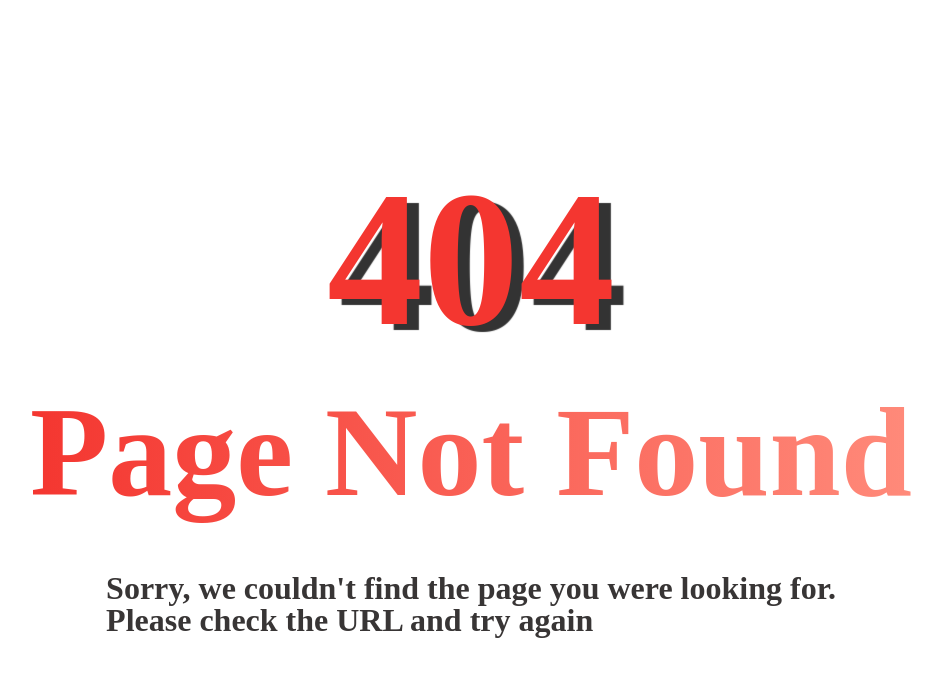
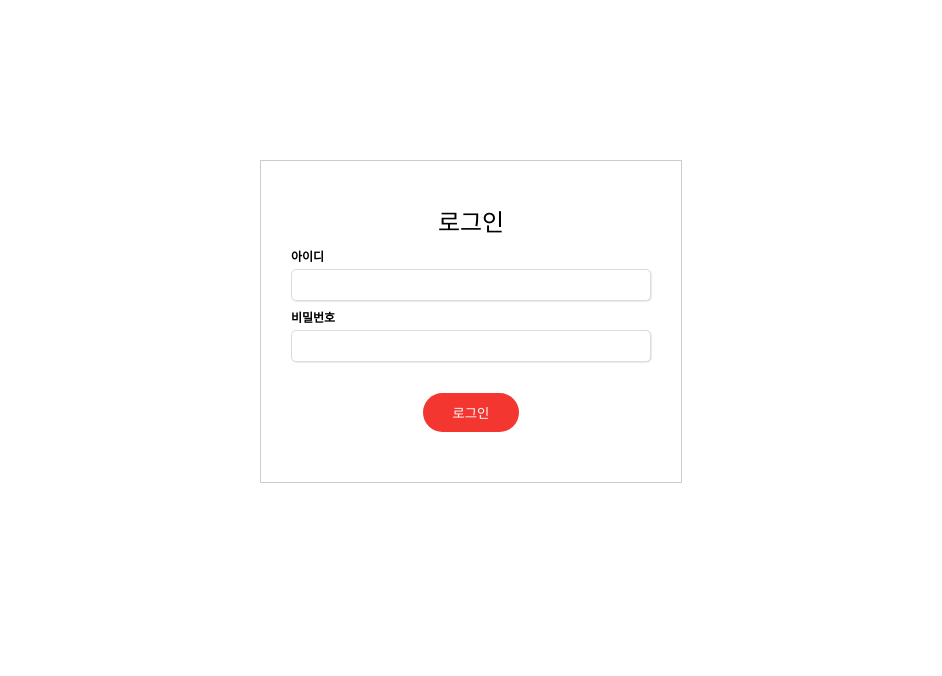
Before and after one commit to KDT1-FE/Y_FE_Toy2, a React (Vite) app: page /login in a window 1280 px wide. Before the commit this address had no page. Shown: the top 676 px of the page, without its empty margins (169-1111 px from the left). Built offline with nearby package versions, Linux system fonts and the light colour scheme.

Commit message:
Feat: Add LoginPage

```diff
--- a/src/App.tsx
+++ b/src/App.tsx
@@ -4,7 +4,7 @@ import styled from "styled-components";
 import Footer from "./components/Footer";
 import Header from "./components/Header";
 import { Outlet } from "react-router-dom";
-import SignUp from "./pages/SignUp/SignUp";
+import Login from "./pages/Login/Login";
 
 function App() {
   return (
@@ -24,7 +24,7 @@ function App() {
         }
       />
       <Route path="*" element={<PageNotFound></PageNotFound>} />
-      <Route path="/signup" element={<SignUp />} />
+      <Route path="/login" element={<Login />} />
     </Routes>
   );
 }
--- a/src/components/LoginForm/LoginForm.tsx
+++ b/src/components/LoginForm/LoginForm.tsx
@@ -1,12 +1,37 @@
 import styled from "styled-components";
-import FormInput from "../SignUpInput/SignUpInput";
+import LoginInput from "../LoginInput/LoginInput";
+import { useState } from "react";
+import FormInputBtn from "../FormInputBtn/FormInputBtn";
 
-export const LoginForm = () => {
-  return <LoginContainer></LoginContainer>;
-};
+function LoginForm() {
+  const [errorMessage, setErrorMessage] = useState("");
+  return (
+    <LoginContainer>
+      <LoginInput id={"id"} label={"아이디"} />
+      <LoginInput id={"pw"} label={"비밀번호"} />
+      <ErrorMessage>{errorMessage}</ErrorMessage>
+      <FormInputBtn value={"로그인"} />
+    </LoginContainer>
+  );
+}
+
+export default LoginForm;
+export interface LoginInputProps {
+  id: string;
+  label: string;
+}
 
 const LoginContainer = styled.form`
   display: flex;
   flex-direction: column;
   align-items: center;
+  gap: 8px;
 `;
+
+const ErrorMessage = styled.p`
+  font-size: 12px;
+  color: red;
+  font-weight: 500;
+  text-align: left;
+  width: 100%;
+`;
--- /dev/null
+++ b/src/components/LoginInput/LoginInput.tsx
@@ -0,0 +1,40 @@
+import styled from "styled-components";
+import { LoginInputProps } from "../LoginForm/LoginForm";
+
+function LoginInput({ id, label }: LoginInputProps) {
+  return (
+    <LoginInputContainer>
+      <InputLabel htmlFor={id}>{label}</InputLabel>
+      <Input id={id} />
+    </LoginInputContainer>
+  );
+}
+
+export default LoginInput;
+
+const LoginInputContainer = styled.div`
+  display: flex;
+  flex-direction: column;
+  width: 100%;
+`;
+const InputLabel = styled.label`
+  font-size: 12px;
+  font-weight: 700;
+  margin-bottom: 6px;
+`;
+const Input = styled.input`
+  font-size: 16px;
+  padding: 6px;
+  margin-bottom: 3px;
+  border: 1px solid #dddddd;
+  box-shadow: rgba(0, 0, 0, 0.15) 0.5px 0.5px 1px;
+  border-radius: 5px;
+  outline: none;
+  &::placeholder {
+    font-size: 12px;
+  }
+
+  &:focus {
+    outline: 2px solid #3b89ff;
+  }
+`;
--- a/src/components/SignUpForm/SignUpForm.tsx
+++ b/src/components/SignUpForm/SignUpForm.tsx
@@ -1,9 +1,9 @@
 import styled from "styled-components";
-import FormInput from "../SignUpInput/SignUpInput";
-import { FormInputBtn } from "../FormInputBtn/FormInputBtn";
+import SignUpInput from "../SignUpInput/SignUpInput";
 import { useState } from "react";
+import FormInputBtn from "../FormInputBtn/FormInputBtn";
 
-const initialErrorData: ErrorData = {
+const initialErrorData = {
   id: "",
   name: "",
   pw: "",
@@ -26,7 +26,7 @@ function SignUpForm() {
 
   return (
     <SignUpContainer onSubmit={handleSubmit}>
-      <FormInput
+      <SignUpInput
         id={"id"}
         label={"아이디"}
         formData={formData}
@@ -38,7 +38,7 @@ function SignUpForm() {
           placeholder: "영어로 입력해주세요."
         }}
       />
-      <FormInput
+      <SignUpInput
         id={"name"}
         label={"이름"}
         formData={formData}
@@ -50,7 +50,7 @@ function SignUpForm() {
           placeholder: "2글자 이상 입력해주세요."
         }}
       />
-      <FormInput
+      <SignUpInput
         id={"pw"}
         label={"비밀번호"}
         formData={formData}
@@ -62,7 +62,7 @@ function SignUpForm() {
           placeholder: "8~16자 영문 대 소문자, 숫자를 입력해주세요."
         }}
       />
-      <FormInput
+      <SignUpInput
         id={"confirmPw"}
         label={"비밀번호 확인"}
         formData={formData}
@@ -81,35 +81,6 @@ function SignUpForm() {
 
 export default SignUpForm;
 
-export interface FormInputProps {
-  id: string;
-  label: string;
-  formData: FormData;
-  setFormData: (data: FormData) => void;
-  errorData: ErrorData;
-  setErrorData: (error: ErrorData) => void;
-  inputProps: {
-    type: string;
-    placeholder: string;
-  };
-}
-
-interface FormData {
-  id: string;
-  name: string;
-  pw: string;
-  confirmPw: string;
-  [key: string]: string;
-}
-
-export interface ErrorData {
-  id: string;
-  name: string;
-  pw: string;
-  confirmPw: string;
-  [key: string]: string | true;
-}
-
 const SignUpContainer = styled.form`
   display: flex;
   flex-direction: column;
--- a/src/components/SignUpInput/SignUpInput.tsx
+++ b/src/components/SignUpInput/SignUpInput.tsx
@@ -1,6 +1,5 @@
 import { useEffect, useRef } from "react";
 import styled from "styled-components";
-import { ErrorData, FormInputProps } from "../SignUpForm/SignUpForm";
 
 const ID_REGEX = new RegExp("[A-Za-z]{5,20}"); // 5~20글자 영문자만 입력 가능
 const PW_REGEX = new RegExp("^[A-Za-z0-9]{8,16}$"); // 8~16글자 영문자, 숫자만 입력 가능
@@ -86,6 +85,35 @@ function SignUpInput({
 
 export default SignUpInput;
 
+interface FormInputProps {
+  id: string;
+  label: string;
+  formData: FormData;
+  setFormData: (data: FormData) => void;
+  errorData: ErrorData;
+  setErrorData: (error: ErrorData) => void;
+  inputProps: {
+    type: string;
+    placeholder: string;
+  };
+}
+
+interface FormData {
+  id: string;
+  name: string;
+  pw: string;
+  confirmPw: string;
+  [key: string]: string;
+}
+
+interface ErrorData {
+  id: string;
+  name: string;
+  pw: string;
+  confirmPw: string;
+  [key: string]: string | true;
+}
+
 const SignUpInputContainer = styled.div`
   display: flex;
   flex-direction: column;
@@ -117,7 +145,7 @@ const Input = styled.input`
 `;
 
 const ErrorMessage = styled.p`
-  font-size: 10px;
+  font-size: 12px;
   color: red;
   font-weight: 500;
 `;
--- a/src/pages/Login/Login.tsx
+++ b/src/pages/Login/Login.tsx
@@ -1,5 +1,5 @@
 import styled from "styled-components";
-import { LoginForm } from "../../components/LoginForm/LoginForm";
+import LoginForm from "../../components/LoginForm/LoginForm";
 
 function Login() {
   return (
@@ -16,6 +16,12 @@ const LoginContainer = styled.div`
   max-width: 360px;
   margin: 0 auto;
   width: 90%;
+  display: flex;
+  flex-direction: column;
+  gap: 16px;
+  border: 1px solid #ccc;
+  padding: 50px 30px;
+  margin-top: 20vh;
 `;
 
 const Title = styled.h2`
--- a/src/pages/SignUp/SignUp.tsx
+++ b/src/pages/SignUp/SignUp.tsx
@@ -27,5 +27,4 @@ const SignUpContainer = styled.div`
 const Title = styled.h2`
   font-size: 24px;
   text-align: center;
-  margin: 0;
 `;
```
Also changed, not shown: src/components/FormInputBtn/FormInputBtn.tsx (+7 -2 lines).
